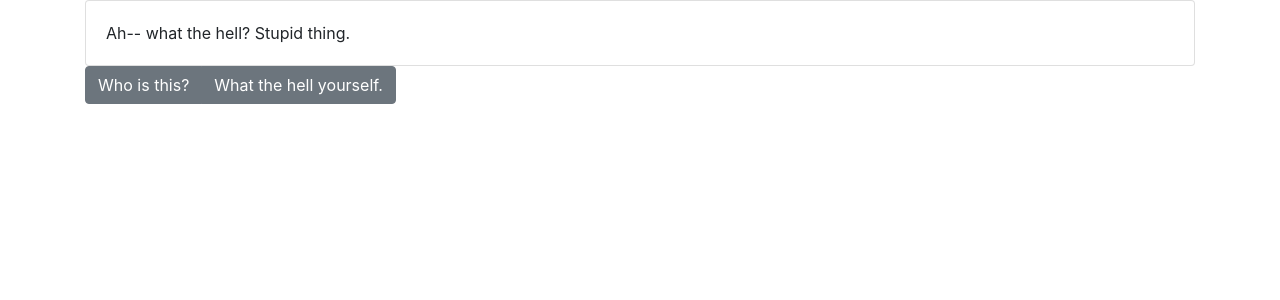
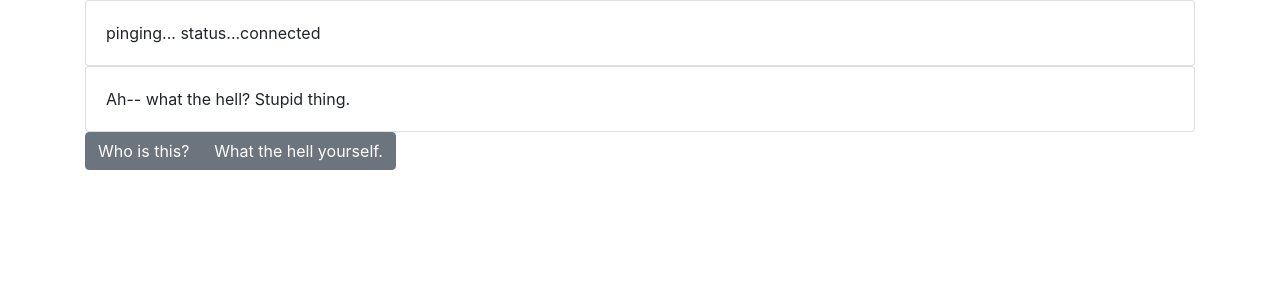
Before and after one commit to krhobbs/thesis-app, a React (Create React App) app in the folder src/main/client/: page / in a window 1280 px wide. Shown: the top 300 px of the page. Built offline with nearby package versions, Linux system fonts and the light colour scheme.

Commit message:
Removed the modification of state in methods that were called in the render method

```diff
--- a/src/main/client/src/Home.js
+++ b/src/main/client/src/Home.js
@@ -7,7 +7,7 @@ class Home extends Component {
   constructor(props) {
     super(props);
     this.state = {
-      previouslyPlayed: [],
+      previouslyPlayed: ['pinging... status...connected', 'Ah-- what the hell? Stupid thing.'],
       currentNode: {
         id: 1,
         text: 'Ah-- what the hell? Stupid thing.',
@@ -37,13 +37,8 @@ class Home extends Component {
 
   // Generate the previous messages to be displayed on the screen
   generateMessages() {
-    let currentPrevious = this.state.previouslyPlayed;
-    if (currentPrevious.indexOf(this.state.currentNode.text) < 0) {
-      currentPrevious.push(this.state.currentNode.text);
-    }
-
-    return currentPrevious.map((text) =>
-      <Message key={currentPrevious.indexOf(text)} text={text}/>
+    return this.state.previouslyPlayed.map((text) =>
+      <Message key={this.state.previouslyPlayed.indexOf(text)} text={text}/>
     );
   }
 
@@ -83,6 +78,7 @@ class Home extends Component {
       body: JSON.stringify(body),
     })).json();
     this.setState({currentNode: currentNode});
+    this.updatePreviouslyPlayed(currentNode.text);
 
   }
 
```
